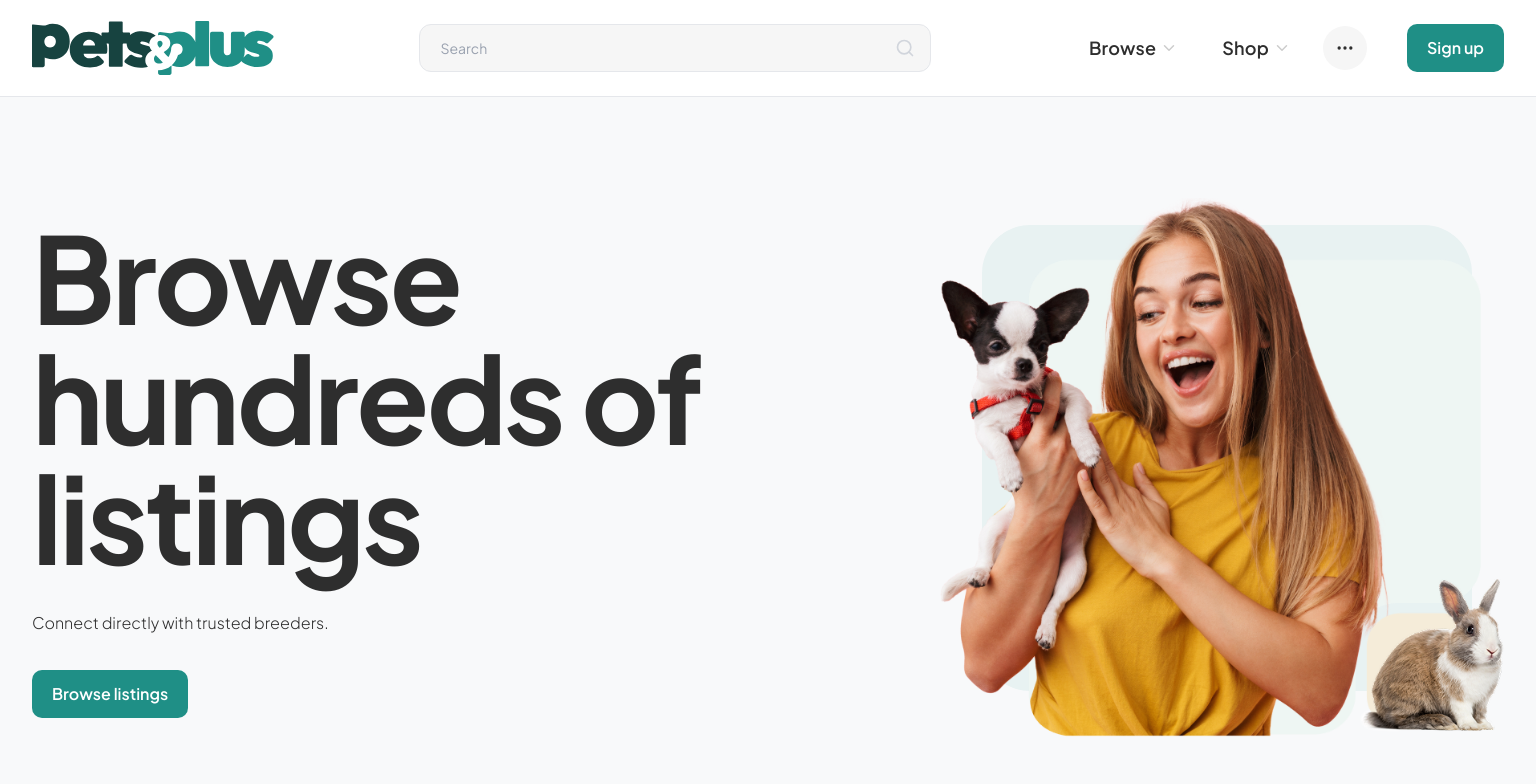
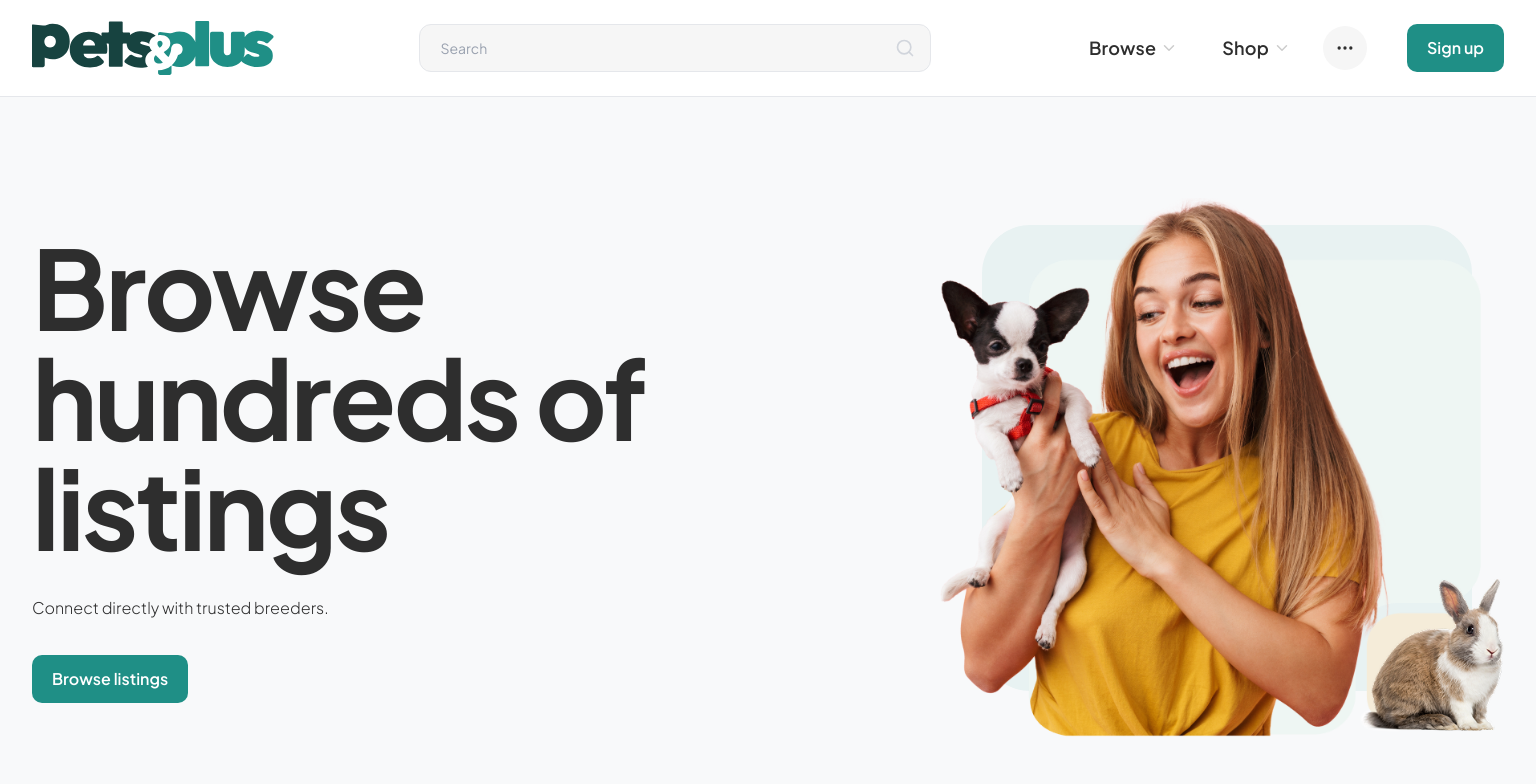
Before and after one commit to NH-Shohan/pets-plus, a Next.js app: page / in a window 1536 px wide. Shown: the top 784 px of the page. Built offline with nearby package versions, Linux system fonts and the light colour scheme.

Commit message:
style: Adjust font size for hero text in global styles to enhance visual hierarchy and maintain consistency across breakpoints.

```diff
--- a/src/app/globals.css
+++ b/src/app/globals.css
@@ -70,7 +70,7 @@ body {
 
   @media (min-width: 1440px) {
     .text-hero-primary {
-      font-size: 120px;
+      font-size: 110px;
       line-height: 1;
     }
   }
```
